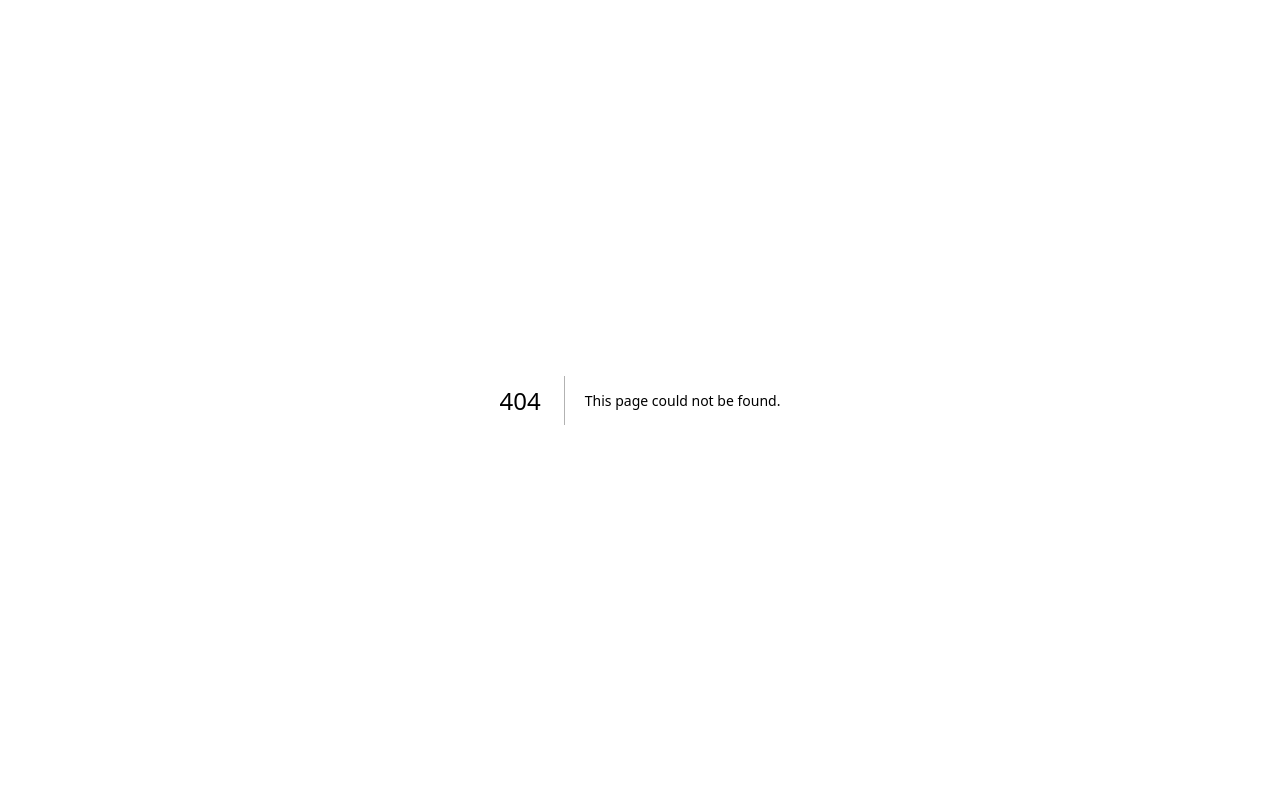
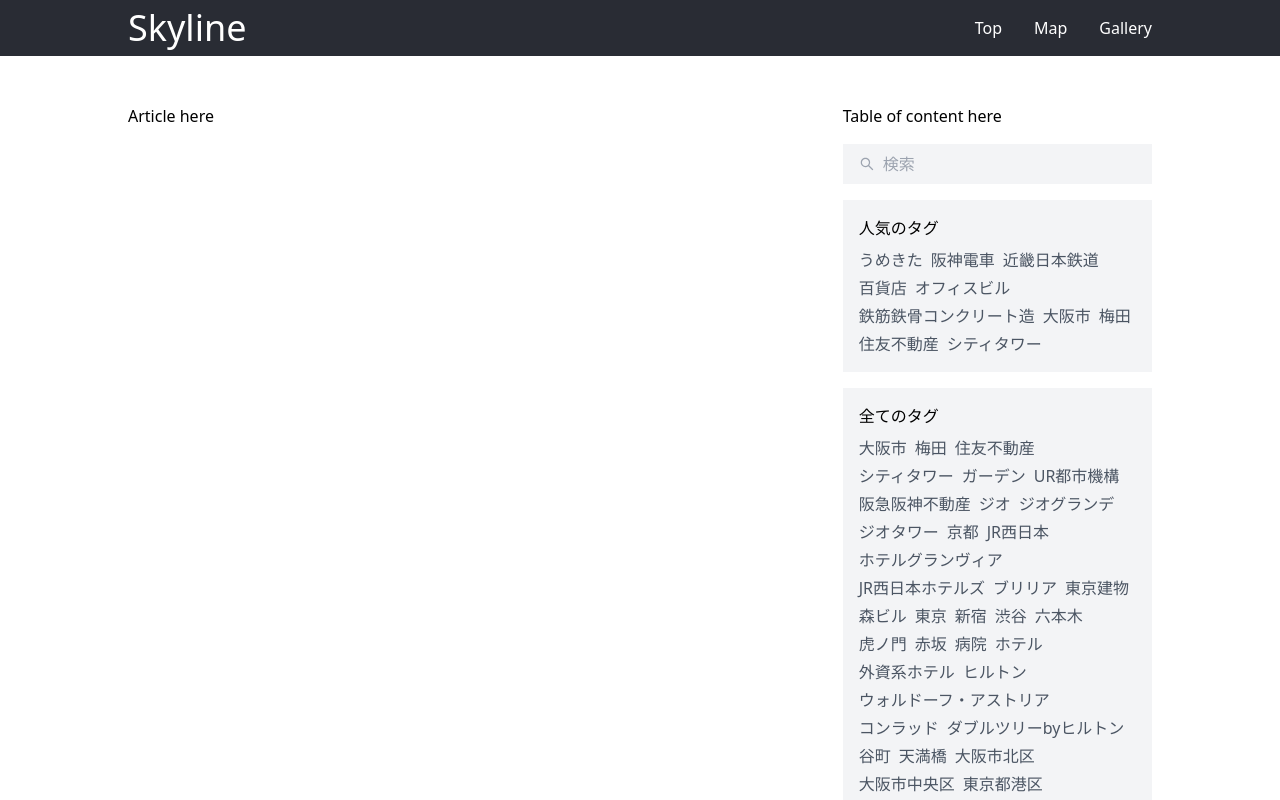
Before and after one commit to FNYukii/Skyline, a Next.js app: page /posts/04a1dd7d-3004-43bc-8937-3375ed608259 in a window 1280 px wide. Before the commit this address had no page. Shown: the top 800 px of the page. Built offline with nearby package versions, Linux system fonts and the light colour scheme.

Commit message:
feat: PostPageが表示されるようにした

```diff
--- a/src/components/sections/Page.tsx
+++ b/src/components/sections/Page.tsx
@@ -12,7 +12,7 @@ function Page(props: Props) {
 	return (
 		<>
 			<Head>
-				<title>{props.title ? `${props.title} - Skyline` : "Skyline"}</title>
+				<title>{props.title ?? "Skyline"}</title>
 			</Head>
 
 			<Header />
--- /dev/null
+++ b/src/pages/posts/[baseName].tsx
@@ -0,0 +1,98 @@
+import AllTagListSection from '@/components/sections/AllTagListSection'
+import HotTagListSection from '@/components/sections/HotTagListSection'
+import Page from '@/components/sections/Page'
+import SearchSection from '@/components/sections/SearchSection'
+import Post from '@/entities/Post'
+import fs from 'fs'
+import matter from 'gray-matter'
+
+export async function getStaticPaths() {
+
+	// mdファイル一覧を取得
+	const fileNames = fs.readdirSync('posts')
+
+	// 記事ページのpath情報を作成
+	const paths = fileNames.map((fileName) => {
+
+		const baseName = fileName.replace(/\.md$/, '')
+
+		const params = {
+			baseName: baseName
+		}
+
+		return { params }
+	})
+
+	// getStaticPropsに渡す
+	return {
+		paths,
+		fallback: false
+	}
+}
+
+export async function getStaticProps({ params }: any) {
+
+	// 表示する記事のmdファイルのベース名を取得
+	const baseName = params.baseName
+
+	// ファイル内のテキストを取り出す
+	const textInFile = fs.readFileSync(`posts/${baseName}.md`, 'utf-8')
+
+	// ファイル内のテキストをdataとContentに分離
+	const { data, content } = matter(textInFile)
+
+	// dataオフジェクトからtitle, tags, date, thumbnailプロパティの値を取り出す
+	const title: string = data.title
+	const tags: string[] = data.tags
+	const date: string = data.date
+	const thumbnail: string = data.thumbnail
+
+	// ファイルのベース名をidとして、postオブジェクトを生成
+	const post: Post = {
+		id: baseName,
+		data: { title, tags, date, thumbnail },
+		content: content
+	}
+
+	// PostPageコンポーネントに渡す
+	return {
+		props: {
+			post
+		}
+	}
+}
+
+interface Props {
+	post: Post
+}
+
+function PostPage(props: Props) {
+
+	return (
+
+		<Page title={`${props.post.data.title} - Skyline`}>
+
+			<main className="w-full lg:width-lg px-4 lg:px-0 mx-auto">
+
+				<div className="mt-12 flex">
+
+					<div className="w-2/3">
+						<p>Article here</p>
+					</div>
+
+					<div className="w-1/3 pl-8">
+
+						<p>Table of content here</p>
+
+						<SearchSection className='mt-4'/>
+						<HotTagListSection className="mt-4" />
+						<AllTagListSection className="mt-4" />
+					</div>
+				</div>
+			</main>
+
+		</Page>
+	)
+}
+
+export default PostPage
```
